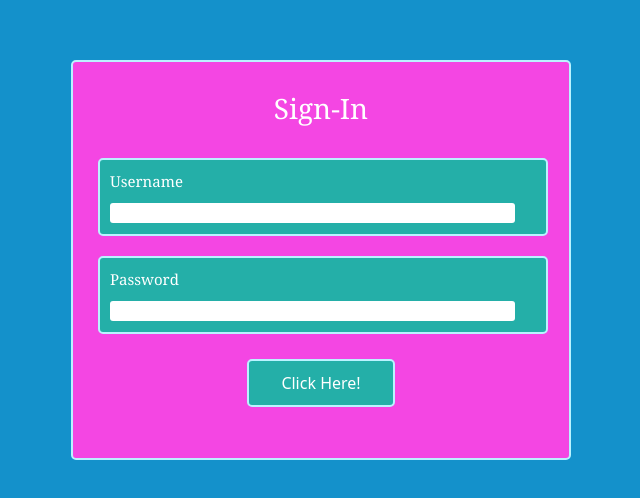
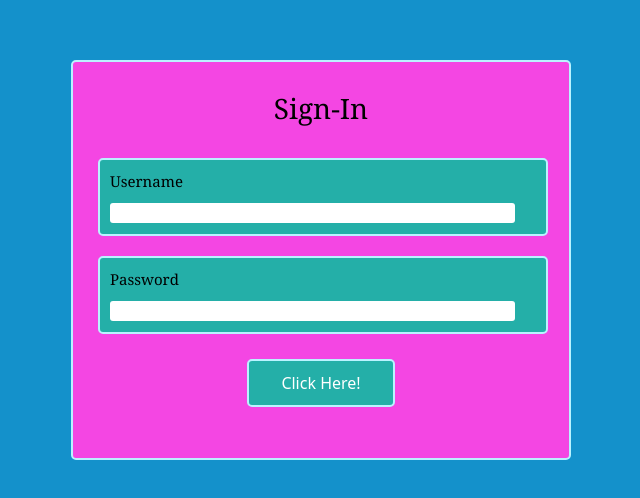
Before and after one commit to kylepet/CS-320-Manager-App-Frontend, a Next.js app: page / in a window 1280 px wide. Shown: the part 140-638 px from the top of the page, without its empty margins (319-959 px from the left). Built offline with nearby package versions, Linux system fonts and the light colour scheme; no server answers.

Commit message:
Update allSections route to sections to match with backend. Remove padding on login text boxes so it shows the text on safari. :D

```diff
--- a/services/apiSection.ts
+++ b/services/apiSection.ts
@@ -1,7 +1,7 @@
 import request from "./apiService";
 
 export const sectionDetails = async () => {
-  const response = await request.get(`/allSections/`);
+  const response = await request.get(`/sections/`);
   return response.data;
 };
 
--- a/src/middleware.ts
+++ b/src/middleware.ts
@@ -8,7 +8,7 @@ export default async function middleware(req: NextRequest) {
     // let url = req.url;
 
     // if (loginCookie && url === 'http://localhost:8000/') {
-    //     const res = await fetch('http://localhost:3000/allSections', {
+    //     const res = await fetch('http://localhost:3000/sections', {
     //         method: 'GET',
     //         headers: { Authorization: `Bearer ${req.cookies.get('loggedin')?.value}` }
     //     })
--- a/src/styles/login.module.css
+++ b/src/styles/login.module.css
@@ -25,7 +25,7 @@
       height: 90vh;
       width:  90vh;
       background:#1491cb;
-      color: white;
+      color: black;
       display: flex;
       align-items: center;
       justify-content: center;
@@ -50,13 +50,13 @@
   }
 
   .wrapper h2{
-      color: white;
+      color: black;
       font-size: 28px;
       text-align: center;
       font-family: Georgia, 'Times New Roman', Times, serif
   }
   .wrapper h3{
-      color: white;
+      color: black;
       font-size: 15px;
       text-align: left;
       font-family: Georgia, 'Times New Roman', Times, serif;
@@ -73,7 +73,6 @@
   .wrapper input{
       width: 95%;
       height: 20px;
-      padding: 10px;
       outline: none;
       resize: none;
       font-size: 14px;
```
